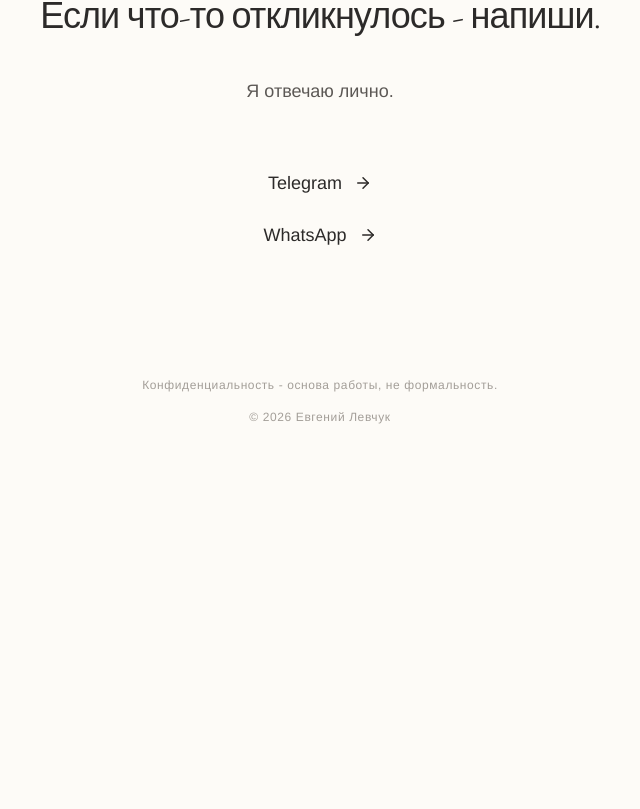
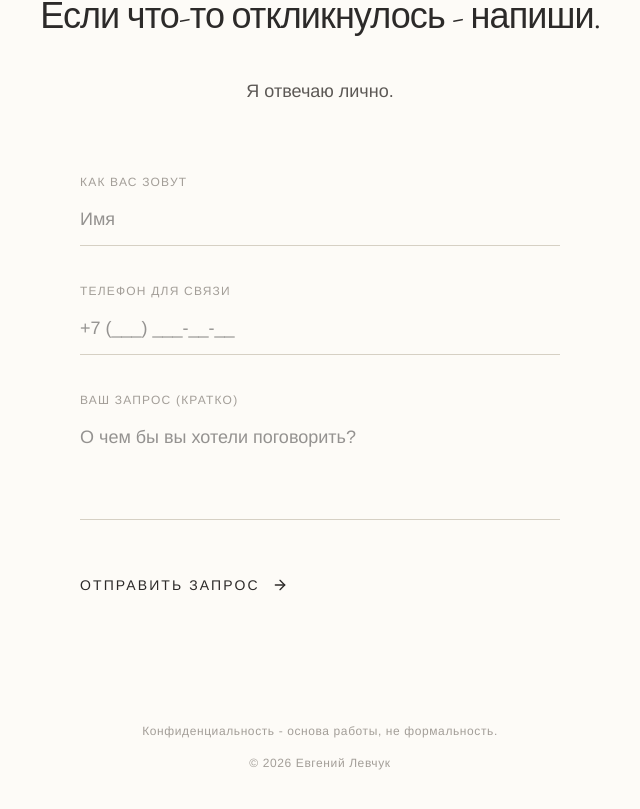
Before and after one commit to apple-kz/yevgeniy-levchuk-personal, a Next.js app: page / in a window 1280 px wide. Shown: the part 7463-8272 px from the top of the page, without its empty margins (320-960 px from the left). Before the commit the page ends 7952 px from the top, so only its background shows below. Built offline with nearby package versions, Linux system fonts and the light colour scheme.

Commit message:
feat: complete contact form integration with telegram bot

```diff
--- /dev/null
+++ b/src/app/api/contact/route.ts
@@ -0,0 +1,46 @@
+import { NextResponse } from 'next/server';
+
+export async function POST(request: Request) {
+    try {
+        const { name, phone, message } = await request.json();
+
+        const token = process.env.TELEGRAM_BOT_TOKEN;
+        const chatId = process.env.TELEGRAM_CHAT_ID;
+
+        if (!token || !chatId) {
+            console.error('Telegram configuration missing');
+            return NextResponse.json({ error: 'Server configuration error' }, { status: 500 });
+        }
+
+        const text = `
+📩 *Новая заявка с сайта*
+
+👤 *Имя:* ${name}
+📞 *Телефон:* ${phone}
+💬 *Запрос:* ${message}
+    `;
+
+        const response = await fetch(`https://api.telegram.org/bot${token}/sendMessage`, {
+            method: 'POST',
+            headers: {
+                'Content-Type': 'application/json',
+            },
+            body: JSON.stringify({
+                chat_id: chatId,
+                text: text,
+                parse_mode: 'Markdown',
+            }),
+        });
+
+        if (!response.ok) {
+            const errorData = await response.json();
+            console.error('Telegram API error:', errorData);
+            return NextResponse.json({ error: 'Failed to send message' }, { status: 500 });
+        }
+
+        return NextResponse.json({ success: true });
+    } catch (error) {
+        console.error('Contact form error:', error);
+        return NextResponse.json({ error: 'Internal server error' }, { status: 500 });
+    }
+}
--- a/src/app/page.tsx
+++ b/src/app/page.tsx
@@ -1,5 +1,6 @@
 import { ReactNode } from "react";
 import { ArrowRight } from "lucide-react";
+import ContactForm from "../components/contact-form";
 
 export default function Home() {
   return (
@@ -242,13 +243,8 @@ export default function Home() {
             <p>Я отвечаю лично.</p>
           </div>
 
-          <div className="flex flex-col items-center gap-6 mb-24">
-            <a href="https://t.me/elevchuk" target="_blank" rel="noopener noreferrer" className="flex items-center gap-3 text-lg font-medium hover:opacity-50 transition-opacity text-[color:var(--color-fg)]">
-              Telegram <ArrowRight size={18} />
-            </a>
-            <a href="https://wa.me/77055311672" target="_blank" rel="noopener noreferrer" className="flex items-center gap-3 text-lg font-medium hover:opacity-50 transition-opacity text-[color:var(--color-fg)]">
-              WhatsApp <ArrowRight size={18} />
-            </a>
+          <div className="mb-24">
+            <ContactForm />
           </div>
 
           <div className="text-xs tracking-wider text-[color:var(--color-faint)] font-light mt-32">
--- /dev/null
+++ b/src/components/contact-form.tsx
@@ -0,0 +1,111 @@
+"use client"
+
+import { useState } from 'react';
+import { ArrowRight, Loader2 } from 'lucide-react';
+
+export default function ContactForm() {
+    const [status, setStatus] = useState<'idle' | 'loading' | 'success' | 'error'>('idle');
+    const [formData, setFormData] = useState({
+        name: '',
+        phone: '',
+        message: '',
+    });
+
+    const handleSubmit = async (e: React.FormEvent) => {
+        e.preventDefault();
+        setStatus('loading');
+
+        try {
+            const response = await fetch('/api/contact', {
+                method: 'POST',
+                headers: { 'Content-Type': 'application/json' },
+                body: JSON.stringify(formData),
+            });
+
+            if (response.ok) {
+                setStatus('success');
+                setFormData({ name: '', phone: '', message: '' });
+            } else {
+                setStatus('error');
+            }
+        } catch (error) {
+            setStatus('error');
+        }
+    };
+
+    if (status === 'success') {
+        return (
+            <div className="py-12 px-8 border border-[color:var(--color-line)] rounded-sm text-center">
+                <h3 className="text-2xl font-serif mb-4 text-[color:var(--color-fg)]">Спасибо.</h3>
+                <p className="text-[color:var(--color-muted)] font-light">
+                    Я получил ваш запрос и напишу вам в ближайшее время.
+                </p>
+                <button
+                    onClick={() => setStatus('idle')}
+                    className="mt-8 text-sm tracking-widest uppercase hover:opacity-50 transition-opacity text-[color:var(--color-fg)]"
+                >
+                    Вернуться
+                </button>
+            </div>
+        );
+    }
+
+    return (
+        <form onSubmit={handleSubmit} className="max-w-[480px] mx-auto space-y-8 text-left">
+            <div className="space-y-2">
+                <label htmlFor="name" className="text-xs uppercase tracking-widest text-[color:var(--color-faint)] font-medium">Как вас зовут</label>
+                <input
+                    id="name"
+                    type="text"
+                    required
+                    value={formData.name}
+                    onChange={(e) => setFormData({ ...formData, name: e.target.value })}
+                    className="w-full bg-transparent border-b border-[color:var(--color-line-heavy)] py-3 outline-none focus:border-[color:var(--color-fg)] transition-colors font-light text-lg"
+                    placeholder="Имя"
+                />
+            </div>
+
+            <div className="space-y-2">
+                <label htmlFor="phone" className="text-xs uppercase tracking-widest text-[color:var(--color-faint)] font-medium">Телефон для связи</label>
+                <input
+                    id="phone"
+                    type="tel"
+                    required
+                    value={formData.phone}
+                    onChange={(e) => setFormData({ ...formData, phone: e.target.value })}
+                    className="w-full bg-transparent border-b border-[color:var(--color-line-heavy)] py-3 outline-none focus:border-[color:var(--color-fg)] transition-colors font-light text-lg"
+                    placeholder="+7 (___) ___-__-__"
+                />
+            </div>
+
+            <div className="space-y-2">
+                <label htmlFor="message" className="text-xs uppercase tracking-widest text-[color:var(--color-faint)] font-medium">Ваш запрос (кратко)</label>
+                <textarea
+                    id="message"
+                    rows={3}
+                    required
+                    value={formData.message}
+                    onChange={(e) => setFormData({ ...formData, message: e.target.value })}
+                    className="w-full bg-transparent border-b border-[color:var(--color-line-heavy)] py-3 outline-none focus:border-[color:var(--color-fg)] transition-colors font-light text-lg resize-none"
+                    placeholder="О чем бы вы хотели поговорить?"
+                />
+            </div>
+
+            {status === 'error' && (
+                <p className="text-sm text-red-500 font-light">Что-то пошло не так. Пожалуйста, попробуйте позже.</p>
+            )}
+
+            <button
+                type="submit"
+                disabled={status === 'loading'}
+                className="group flex items-center gap-3 text-sm tracking-[0.15em] uppercase hover:opacity-50 transition-opacity text-[color:var(--color-fg)] disabled:opacity-30 pt-4"
+            >
+                {status === 'loading' ? (
+                    <>Отправка <Loader2 size={16} className="animate-spin" /></>
+                ) : (
+                    <>Отправить запрос <ArrowRight size={16} className="group-hover:translate-x-1 transition-transform" /></>
+                )}
+            </button>
+        </form>
+    );
+}
```
